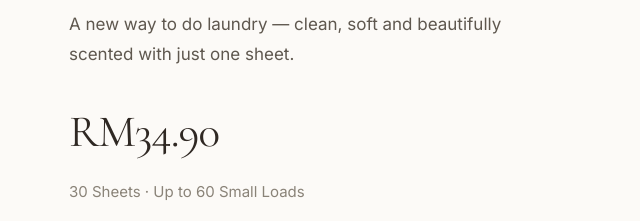
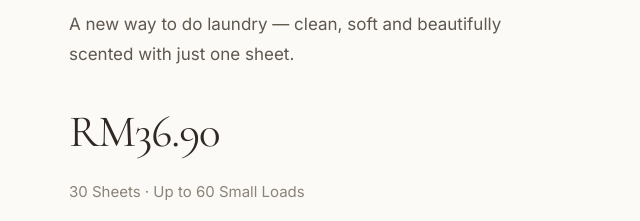
Before and after one commit to Cassiepang/purelyhome-website, a plain HTML site: page index.html in a window 1280 px wide. Shown: the part 2841-3062 px from the top of the page, 631-1271 px from the left. Drawn offline with nearby package versions, Linux system fonts and the light colour scheme; a script that the page names is missing.

Commit message:
update price

```diff
--- a/index.html
+++ b/index.html
@@ -329,7 +329,7 @@ src="https://www.facebook.com/tr?id=1579579713482290&ev=PageView&noscript=1"
         A new way to do laundry — clean, soft and beautifully scented with just one sheet.
       </p>
 
-      <div class="laundry-price product-price">RM34.90</div>
+      <div class="laundry-price product-price">RM36.90</div>
 
       <div class="laundry-sub">
         30 Sheets · Up to 60 Small Loads
```
